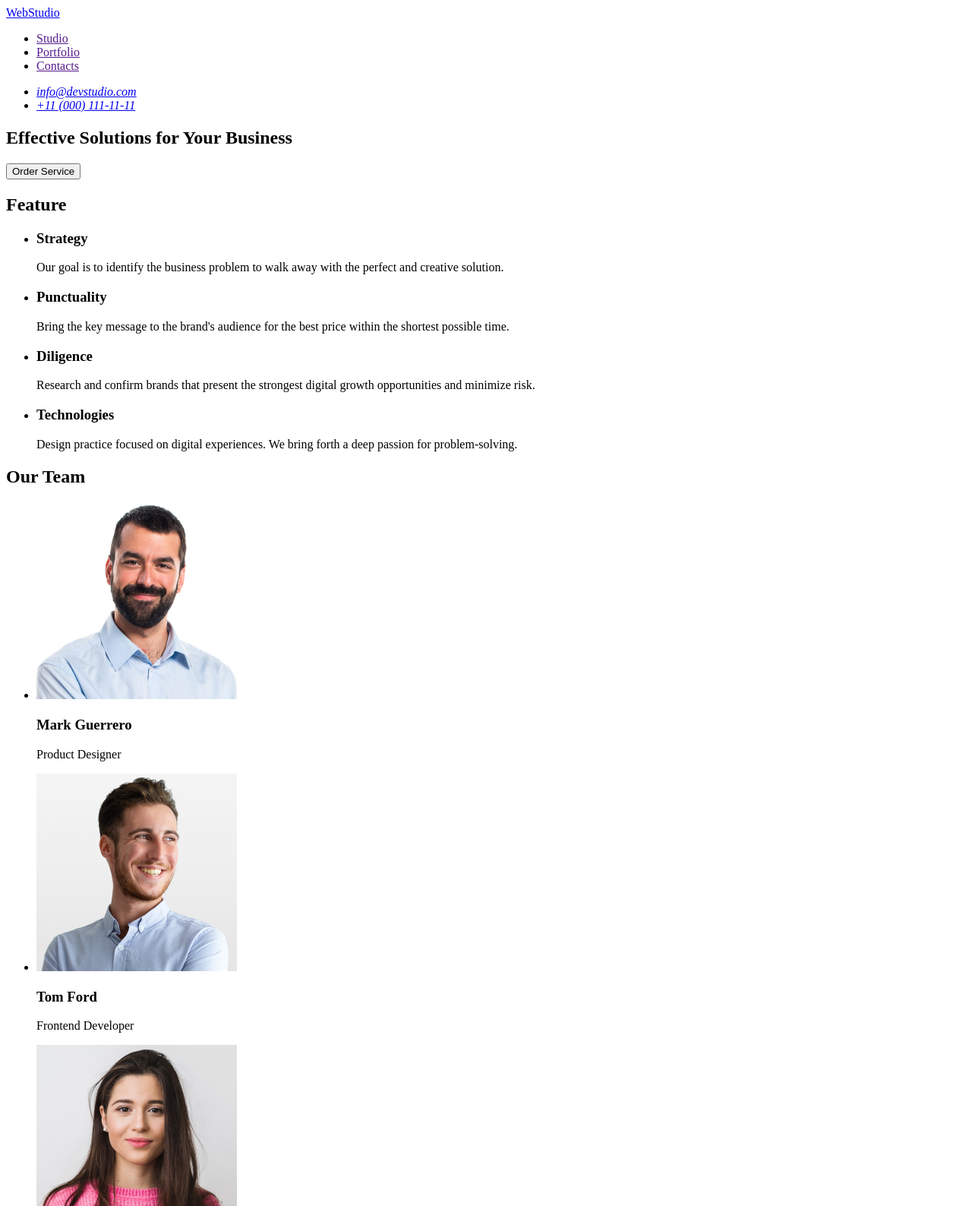
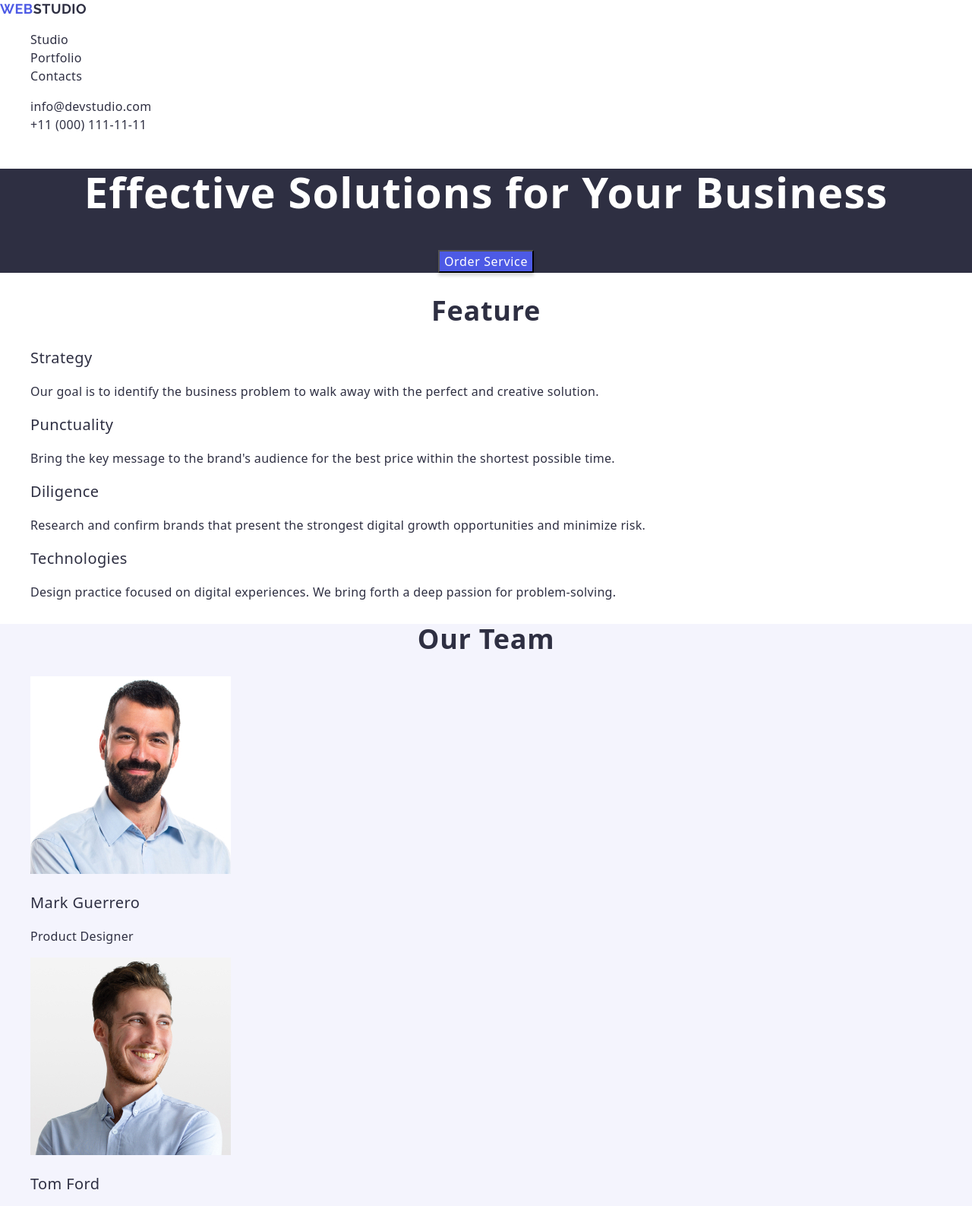
Before and after one commit to OlehKotov/goit-markup-hw-02, a plain HTML site: page index.html in a window 1280 px wide. Shown: the top 1587 px of the page at 76% size. Drawn offline with nearby package versions, Linux system fonts and the light colour scheme.

Commit message:
The first commit

```diff
--- /dev/null
+++ b/css/styles.css
@@ -0,0 +1,97 @@
+body {
+    font-family: "Roboto", sans-serif;
+    background-color: #FFF;
+    color: #2E2F42;
+    line-height: 1.5;
+    font-size: 16px;
+    letter-spacing: 0.32px;
+    font-style: normal;
+    font-weight: 400;
+}
+a {
+    text-decoration: none;
+    font-style: normal;
+    color: #2E2F42;
+}
+ul {
+    list-style-type: none;
+}
+
+.logo {
+    font-family: Raleway;
+    font-size: 18px;
+    font-weight: 700;
+    line-height: 1.16667;
+    letter-spacing: 0.54px;
+    text-transform: uppercase;
+    color: #2E2F42;
+    }
+.logo > span{
+    color: #4D5AE5;
+}
+.navigation > ul {
+    font-weight: 500;
+}
+.navigation a:active {
+    color: #404BBF;
+}
+address a:active {
+    color: #404BBF;
+}
+.section-title {
+    font-size: 36px;
+    font-weight: 700;
+    line-height: 1.11111;
+    letter-spacing: 0.72px;
+    text-transform: capitalize;
+}
+.section-head {
+    background-color: #2E2F42;
+    color: #FFF;
+    text-align: center;
+}
+.section-head .page-title {
+    font-size: 56px;
+    font-weight: 700;
+    line-height: 1.07143;
+    letter-spacing: 1.12px;
+}
+.section-head button {
+    background-color: #4D5AE5;
+    color: #FFF;
+    box-shadow: 0px 4px 4px 0px rgba(0, 0, 0, 0.15);
+    font-size: 16px;
+    font-weight: 500;
+    line-height: 1.5; /* 150% */
+    letter-spacing: 0.64px;
+    cursor: pointer;
+}
+.section-head button:hover {
+    background-color: #404BBF;
+}
+.title {
+    font-size: 20px;
+    font-weight: 500;
+    line-height: 1.2;
+    letter-spacing: 0.4px;
+    text-align: left;
+}
+.section-title {
+    text-align: center;
+}
+.section-ourteam {
+    background-color: #F4F4FD;
+}
+.section-ourteam .title {
+    font-size: 20px;
+    font-weight: 500;
+    line-height: 1.2; /* 120% */
+    letter-spacing: 0.4px;
+}
+footer {
+    background-color: #2E2F42;
+    color: #FFF;
+}
+footer .logo {
+    color: #FFF;
+}
--- a/index.html
+++ b/index.html
@@ -3,12 +3,15 @@
   <head>
     <meta charset="UTF-8" />
     <meta name="viewport" content="width=device-width, initial-scale=1.0" />
+    <link rel="stylesheet" href="./css/styles.css" >
+    <link rel="stylesheet" href="node_modules/modern-normalize/modern-normalize.css">
+    <link href="https://fonts.googleapis.com/css2?family=Raleway:wght@700&family=Roboto:wght@400;500;700&display=swap" rel="stylesheet">
     <title>WEBSTUDIO</title>
   </head>
   <body>
     <header>
-      <nav>
-      <a href="./index.html">WebStudio</a>
+      <nav class="navigation">
+      <a href="./index.html" class="logo"><span>Web</span>Studio</a>
         <ul>
           <li><a href="">Studio</a></li>
           <li><a href="">Portfolio</a></li>
@@ -23,36 +26,36 @@
       </address>
     </header>
     <main>
-      <section>
-        <h1>Effective Solutions for Your Business</h1>
+      <section class="section-head">
+        <h1 class="page-title">Effective Solutions for Your Business</h1>
         <button type="button">Order Service</button>
       </section>
-      <section>
-        <h2>Feature</h2>
+      <section class="section-feature">
+        <h2 class="section-title">Feature</h2>
         <ul>
           <li>
-            <h3>Strategy</h3>
+            <h3 class="title">Strategy</h3>
             <p>
               Our goal is to identify the business problem to walk away with the
               perfect and creative solution.
             </p>
           </li>
           <li>
-            <h3>Punctuality</h3>
+            <h3 class="title">Punctuality</h3>
             <p>
               Bring the key message to the brand's audience for the best price
               within the shortest possible time.
             </p>
           </li>
           <li>
-            <h3>Diligence</h3>
+            <h3 class="title">Diligence</h3>
             <p>
               Research and confirm brands that present the strongest digital
               growth opportunities and minimize risk.
             </p>
           </li>
           <li>
-            <h3>Technologies</h3>
+            <h3 class="title">Technologies</h3>
             <p>
               Design practice focused on digital experiences. We bring forth a
               deep passion for problem-solving.
@@ -60,8 +63,8 @@
           </li>
         </ul>
       </section>
-      <section>
-        <h2>Our Team</h2>
+      <section class="section-ourteam">
+        <h2 class="section-title">Our Team</h2>
         <ul>
           <li>
             <img
@@ -70,7 +73,7 @@
               height="260"
               alt="Mark Guerrero"
             />
-            <h3>Mark Guerrero</h3>
+            <h3 class="title">Mark Guerrero</h3>
             <p>Product Designer</p>
           </li>
           <li>
@@ -80,7 +83,7 @@
               height="260"
               alt="Tom Ford"
             />
-            <h3>Tom Ford</h3>
+            <h3 class="title">Tom Ford</h3>
             <p>Frontend Developer</p>
           </li>
           <li>
@@ -90,7 +93,7 @@
               height="260"
               alt="Camila Garcia"
             />
-            <h3>Camila Garcia</h3>
+            <h3 class="title">Camila Garcia</h3>
             <p>Marketing</p>
           </li>
           <li>
@@ -100,14 +103,79 @@
               height="260"
               alt="Daniel Wilson"
             />
-            <h3>Daniel Wilson</h3>
+            <h3 class="title">Daniel Wilson</h3>
             <p>UI Designer</p>
+          </li>
+        </ul>
+      </section>
+      <section class="section-ourportfolio">
+        <h2 class="section-title">Our Portfolio</h2>
+        <ul>
+          <li>
+            <img
+              src="./images/bankingapp.jpg"
+              width="360"
+              height="300"
+              alt="Banking App"
+            />
+            <h3 class="title">Banking App</h3>
+            <p>App</p>
+          </li>
+          <li>
+            <img
+              src="./images/cashlesspayment.jpg"
+              width="360"
+              height="300"
+              alt="Cashless Payment"
+            />
+            <h3 class="title">Cashless Payment</h3>
+            <p>Marketing</p>
+          </li>
+          <li>
+            <img
+              src="./images/meditationapp.jpg"
+              width="360"
+              height="300"
+              alt="Meditation App"
+            />
+            <h3 class="title">Meditation App</h3>
+            <p>App</p>
+          </li>
+          <li>
+            <img
+              src="./images/taxiservice.jpg"
+              width="360"
+              height="300"
+              alt="Taxi Service"
+            />
+            <h3 class="title">Taxi Service</h3>
+            <p>Marketing</p>
+          </li>
+          <li>
+            <img
+              src="./images/screenillustration.jpg"
+              width="360"
+              height="300"
+              alt="Screen Illustrations"
+            />
+            <h3 class="title">Screen Illustrations</h3>
+            <p>Design</p>
+          </li>
+          <li>
+            <img
+              src="./images/onlinecourses.jpg"
+              width="360"
+              height="300"
+              alt="Online Courses"
+            />
+            <h3 class="title">Online Courses</h3>
+            <p>Marketing</p>
           </li>
         </ul>
       </section>
     </main>
     <footer>
-      <a href="./index.html">WebStudio</a>
+      <a href="./index.html" class="logo"><span>Web</span>Studio</a>
       <p>
         Increase the flow of customers and sales for your business with digital
         marketing & growth solutions.
```
Also changed, not shown: images/bankingapp.jpg (added), images/cashlesspayment.jpg (added), images/meditationapp.jpg (added), images/onlinecourses.jpg (added), images/screenillustration.jpg (added), images/taxiservice.jpg (added).
